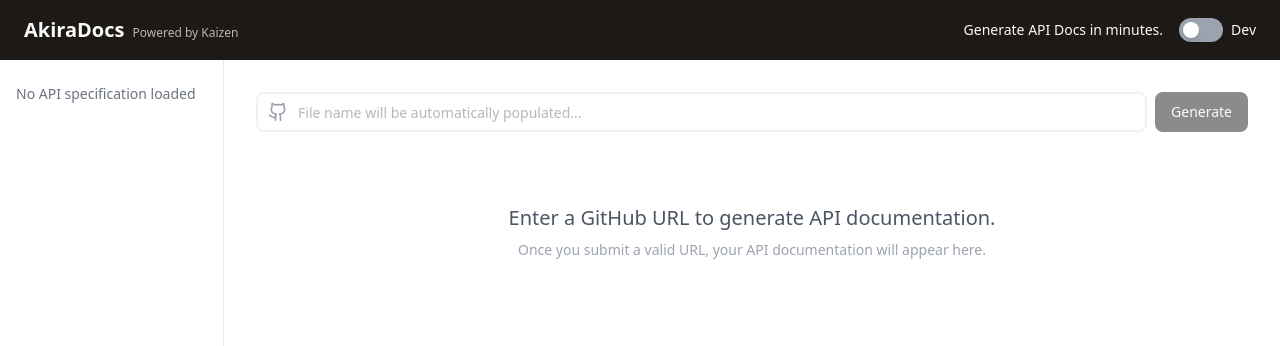
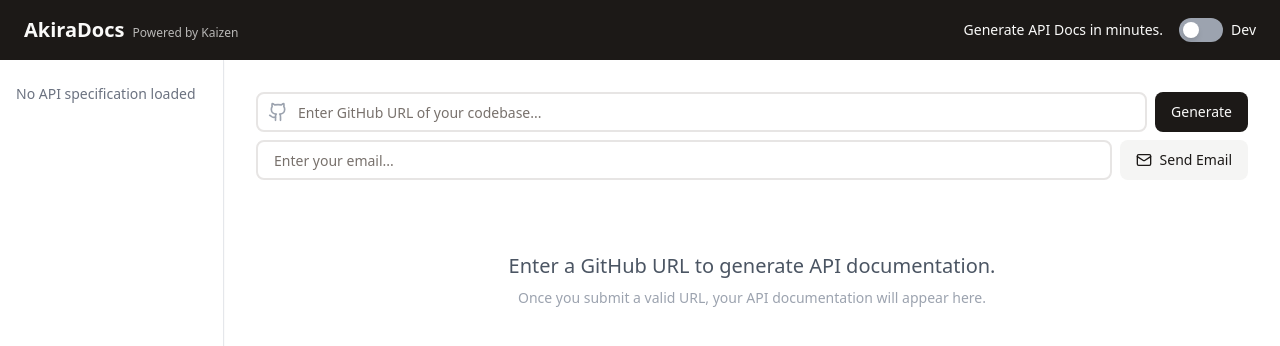
Before and after one commit to Cloud-Code-AI/apidocs, a React (Vite) app in the folder frontend/: page / in a window 1280 px wide. Shown: the top 346 px of the page. Built offline with nearby package versions, Linux system fonts and the light colour scheme.

Commit message:
refc: Revert

```diff
--- a/frontend/src/pages/DocsPage/specification.jsx
+++ b/frontend/src/pages/DocsPage/specification.jsx
@@ -1,27 +1,17 @@
-import { useState, useEffect } from 'react'
-import { useSearchParams } from 'react-router-dom'
+import { useState } from 'react'
 import { Input } from "@/components/ui/input"
 import { Button } from "@/components/ui/button"
-import { Github, Loader2 } from 'lucide-react'
-// import { Mail } from 'lucide-react'  // Commented out for now
+import { Github, Loader2, Mail } from 'lucide-react'
 
 export function Specification({ onSpecificationGenerated, isProd }) {
-  const [searchParams] = useSearchParams()
-  const [fileName, setFileName] = useState('')
+  const [url, setUrl] = useState('')
+  const [email, setEmail] = useState('')
   const [isLoading, setIsLoading] = useState(false)
+  const [isSendingEmail, setIsSendingEmail] = useState(false)
   const [error, setError] = useState(null)
-  // const [email, setEmail] = useState('')  // Commented out for now
-  // const [isSendingEmail, setIsSendingEmail] = useState(false)  // Commented out for now
 
-  useEffect(() => {
-    const fileNameParam = searchParams.get('file')
-    if (fileNameParam) {
-      setFileName(fileNameParam)
-      handleSpecificationGeneration(fileNameParam)
-    }
-  }, [searchParams])
-
-  const handleSpecificationGeneration = async (file) => {
+  const handleSubmit = async (e) => {
+    e.preventDefault()
     setIsLoading(true)
     setError(null)
 
@@ -31,14 +21,15 @@
         headers: {
           'Content-Type': 'application/json',
         },
-        body: JSON.stringify({ file }),
+        body: JSON.stringify({ url }),
       })
 
       if (!response.ok) {
         throw new Error('Failed to generate specification')
       }
 
-      onSpecificationGenerated(file)
+      const repoName = url.split('/').pop().replace('.git', '')
+      onSpecificationGenerated(repoName)
     } catch (error) {
       console.error('Failed to generate specification:', error)
       setError('Failed to generate specification. Please try again.')
@@ -47,27 +38,62 @@
     }
   }
 
+  const sendEmail = async () => {
+    if (!email) {
+      setError('Please enter an email address.')
+      return
+    }
+
+    setIsSendingEmail(true)
+    setError(null)
+
+    try {
+      const response = await fetch('http://api.akiradocs.com/api/send_email', {
+        method: 'POST',
+        headers: {
+          'Content-Type': 'application/json',
+        },
+        body: JSON.stringify({
+          email,
+          subject: 'Specification Changes',
+          body: `Changes for repository: ${url}`
+        }),
+      })
+
+      if (!response.ok) {
+        throw new Error('Failed to send email')
+      }
+
+      alert('Email sent successfully!')
+    } catch (error) {
+      console.error('Failed to send email:', error)
+      setError('Failed to send email. Please try again.')
+    } finally {
+      setIsSendingEmail(false)
+    }
+  }
+
   if (isProd) {
     return null; // Don't render anything in prod mode
   }
 
   return (
-    <div className="flex flex-col space-y-2">
+    <form onSubmit={handleSubmit} className="flex flex-col space-y-2">
       <div className="flex space-x-2">
         <div className="relative flex-grow">
           <Input
-            type="text"
-            value={fileName}
-            placeholder="File name will be automatically populated..."
+            type="url"
+            placeholder="Enter GitHub URL of your codebase..."
+            onChange={(e) => setUrl(e.target.value)}
             className="w-full h-10 pl-10 pr-4 border-2 border-input focus:border-ring rounded-lg"
-            disabled={true}
+            disabled={isLoading}
           />
           <Github className="absolute left-3 top-1/2 transform -translate-y-1/2 text-gray-400 h-5 w-5" />
         </div>
         <Button
-          onClick={() => handleSpecificationGeneration(fileName)}
+          type="submit"
           className="h-10 px-4 bg-primary text-primary-foreground hover:bg-primary-light hover:text-primary-dark transition-colors duration-200 ease-in-out rounded-lg"
-          disabled={isLoading || !fileName}
+          disabled={isLoading}
         >
           {isLoading ? (
             <>
@@ -79,7 +105,34 @@
           )}
         </Button>
       </div>
+      <div className="flex space-x-2">
+        <Input
+          type="email"
+          placeholder="Enter your email..."
+          onChange={(e) => setEmail(e.target.value)}
+          className="w-full h-10 pl-4 pr-4 border-2 border-input focus:border-ring rounded-lg"
+          disabled={isSendingEmail}
+        />
+        <Button
+          type="button"
+          onClick={sendEmail}
+          className="h-10 px-4 bg-secondary text-secondary-foreground hover:bg-secondary-light hover:text-secondary-dark transition-colors duration-200 ease-in-out rounded-lg"
+          disabled={isSendingEmail}
+        >
+          {isSendingEmail ? (
+            <>
+              <Loader2 className="mr-2 h-4 w-4 animate-spin" />
+              Sending...
+            </>
+          ) : (
+            <>
+              <Mail className="mr-2 h-4 w-4" />
+              Send Email
+            </>
+          )}
+        </Button>
+      </div>
       {error && <p className="text-red-500 text-sm">{error}</p>}
-    </div>
+    </form>
   )
 }
```
